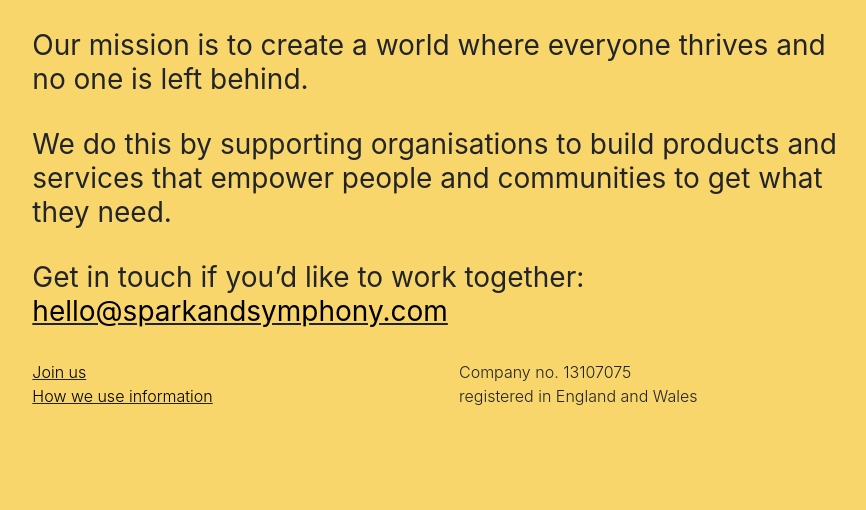
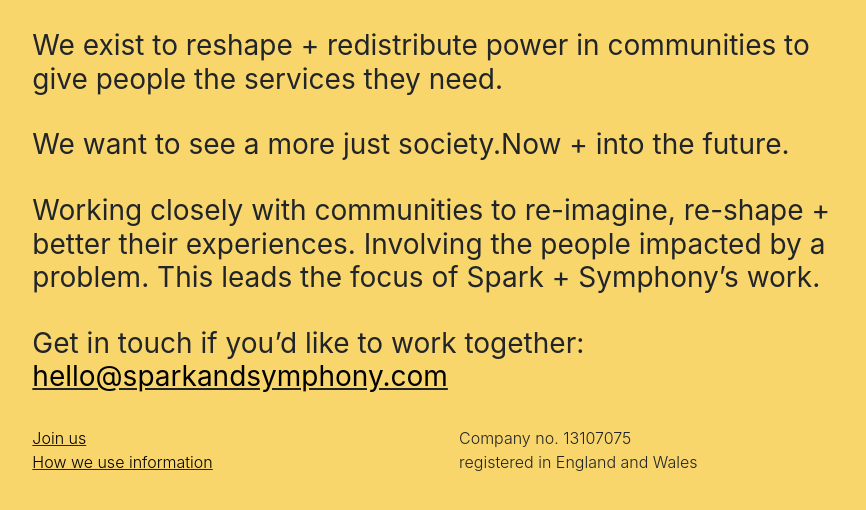
Before and after one commit to afsa-akbar/sparkandsymphony, a website: page index.html in a window 1280 px wide. Shown: the part 118-628 px from the top of the page, without its empty margins (196-1062 px from the left). Drawn offline with Linux system fonts and the light colour scheme.

Commit message:
Update content

```diff
--- a/index.html
+++ b/index.html
@@ -51,8 +51,11 @@
           <div class="col"></div>
             <div class="col-8">
               <h1 class="mt-5 font-weight-bold display-4"><a href="https://www.sparkandsymphony.com" style="color:#000000">Spark + Symphony</a></h1><br>
-                <h3 class="font-weight-normal">Our mission is to create a world where everyone thrives and no one is left behind.</h3><br>
-                <h3 class="font-weight-normal">We do this by supporting organisations to build products and services that empower people and communities to get what they need.</h3><br>
+                <h3 class="font-weight-normal">We exist to reshape + redistribute power in communities to give people the services they need.</h3><br>
+                <h3 class="font-weight-normal">We want to see a more just society.Now + into the future.</h3><br>
+                <h3 class="font-weight-normal">Working closely with communities to re-imagine, re-shape + better their experiences.
+                  Involving the people impacted by a problem.
+                  This leads the focus of Spark + Symphony’s work.</h3><br>
                 <h3 class="font-weight-normal">Get in touch if you’d like to work together:<br>
                 <u><a href="mailto:hello@sparkandsymphony.com" style="color:#000000">hello@sparkandsymphony.com</a></u></h3>
                 <br>
```
